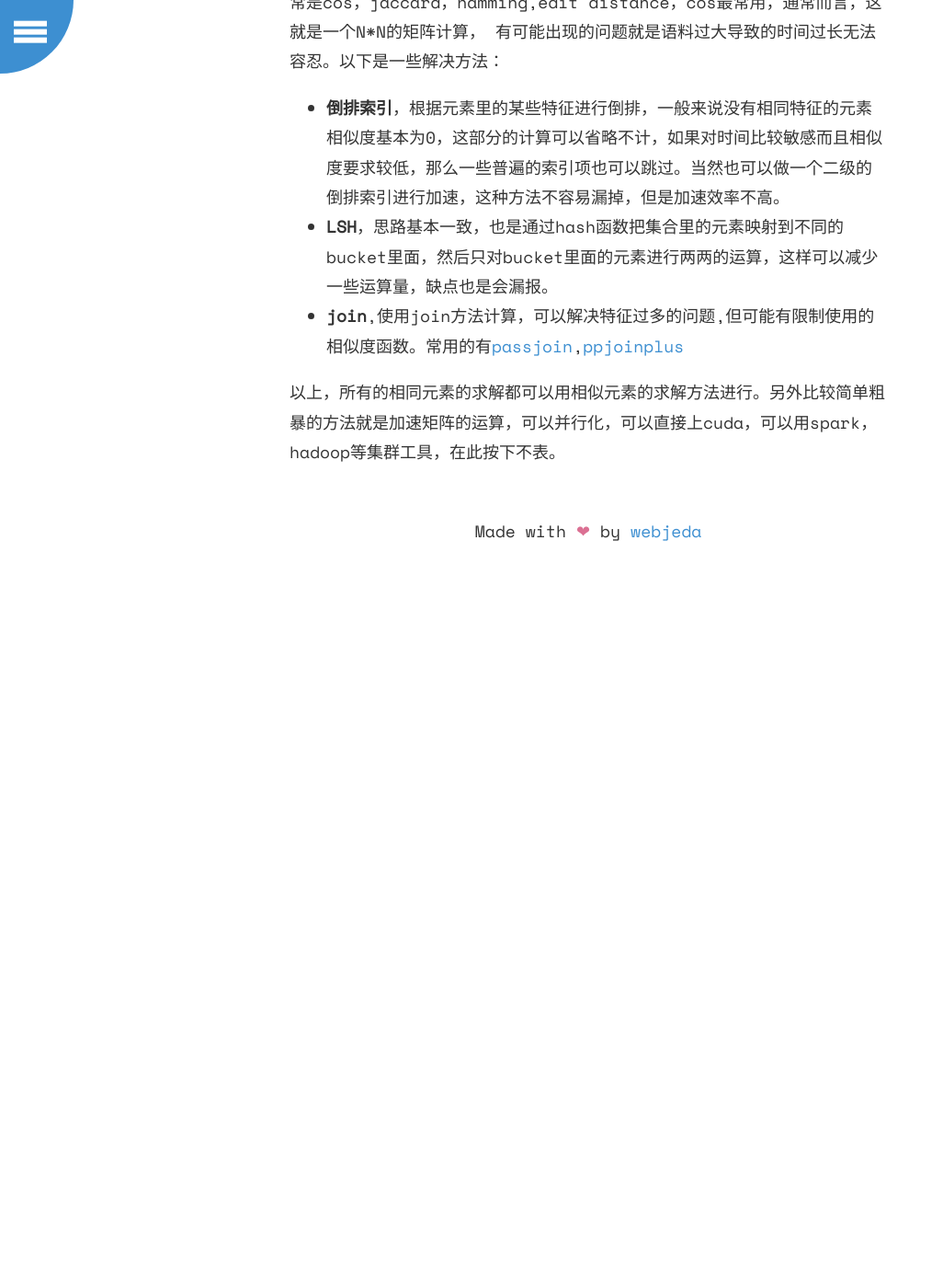
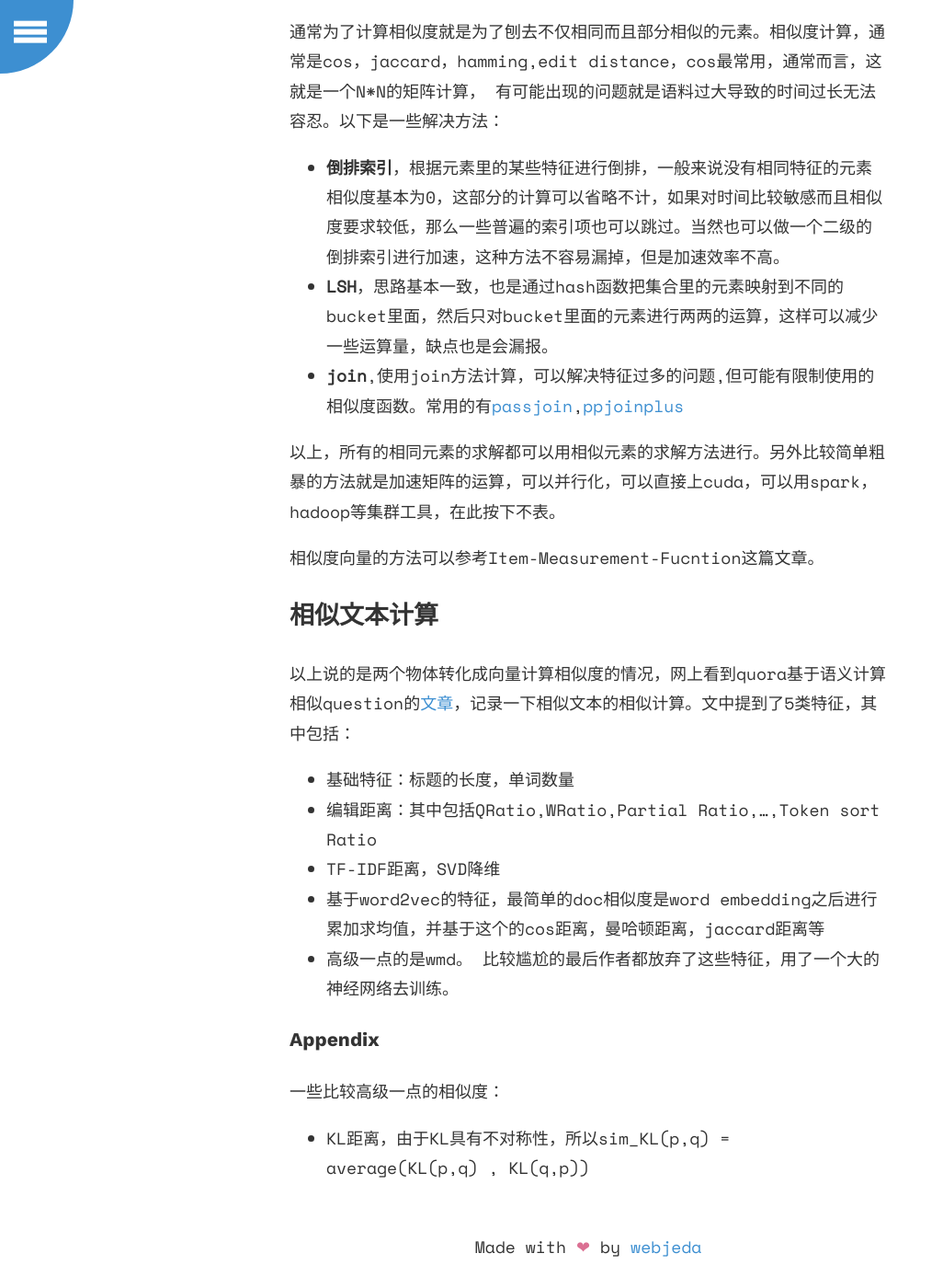
Before and after one commit to cdmaok/cdmaok.github.io, a Jekyll site: the page built from _posts/2016-03-22-De-duplicate and similarity calculation.md, in a window 1280 px wide and 1400 px high, scrolled down 1397 px. Shown: the whole window at 92% size, without its empty margins (0-1026 px from the left). Built offline with Jekyll 4.4.1, drawn with Linux system fonts in a browser that asks for light colours; before the commit the page ends 2027 px from its top, so only the background shows below that.

Commit message:
update readme baseline and similar

```diff
--- a/_posts/2016-03-22-De-duplicate and similarity calculation.md
+++ b/_posts/2016-03-22-De-duplicate and similarity calculation.md
@@ -5,14 +5,14 @@ category: Python
 ---
 
 以下简单小结一下去重和相似度计算。
-去重和相似度计算本质上而言都是查找问题，都是从一个集合里面找出一个子集合，而这个子集合和原来的集合有一定的重复关系，不同的是，**去重**则是两个元素完全相同，需要进行**相似度计算**的，通常是求两个相似的物体。对此分开说明。
+去重和相似度计算本质上而言都是查找问题，都是从一个集合里面找出一个子集合，而这个子集合和原来的集合有一定的重复关系，不同的是，**去重** 则是两个元素完全相同，需要进行 **相似度计算** 的，通常是求两个相似的物体。对此分开说明。
 
 ## 去重
 一般需要做去重计算的都不是文本集合，通常是一些id集合或者数字集合。对于id集合和数字集合，有大概以下的解决方案。
 * 直接使用语言的特性，将列表(array/list)转换成集合(set)，这样做很快，但是局限于内存，无法忍受大规模数据
-* 如果id或者数字都是大于0的，可以使用**bitSet**进行存储，开辟一个很大的空间，所有的bit都置为0，然后把id或者数字映射成一个整数，把这个整数所对应的bit置为1，这样每次查询对应的bit位即可。详细可看《编程珠玑》
-* 如果文本集合也想用这种方法，那么就需要做文本到整数的映射，通常使用hash函数（常用的hash函数待补充，這裡有[一點點](http://cdmaok.github.io/java/2015/12/17/Effective-Java/)），而且通常來說映射成多個整數而不是一个，这就是**bloom filter**，这个方法高效，但是会出现误报和漏判的情况。
-* 还有一种为了加强blomm filter的算法叫**Cuckoo Filter**，将一个bitSet分成多个bucket，然后采用hash算法确定bucket的位置，bucket内的位置和备用位置，如果位置有人，就采用备用位置，如果都有人，就把原来的人踢到他的备用位置上面去。具体细节去谷歌。
+* 如果id或者数字都是大于0的，可以使用 **bitSet** 进行存储，开辟一个很大的空间，所有的bit都置为0，然后把id或者数字映射成一个整数，把这个整数所对应的bit置为1，这样每次查询对应的bit位即可。详细可看《编程珠玑》
+* 如果文本集合也想用这种方法，那么就需要做文本到整数的映射，通常使用hash函数（常用的hash函数待补充，這裡有[一點點](http://cdmaok.github.io/java/2015/12/17/Usual-Hash/)），而且通常來說映射成多個整數而不是一个，这就是 **bloom filter** ，这个方法高效，但是会出现误报和漏判的情况。
+* 还有一种为了加强blomm filter的算法叫 **Cuckoo Filter** ，将一个bitSet分成多个bucket，然后采用hash算法确定bucket的位置，bucket内的位置和备用位置，如果位置有人，就采用备用位置，如果都有人，就把原来的人踢到他的备用位置上面去。具体细节去谷歌。
 
 ## 相似度计算
 通常为了计算相似度就是为了刨去不仅相同而且部分相似的元素。相似度计算，通常是cos，jaccard，hamming,edit distance，cos最常用，通常而言，这就是一个N*N的矩阵计算， 有可能出现的问题就是语料过大导致的时间过长无法容忍。以下是一些解决方法：
@@ -21,3 +21,20 @@ category: Python
   * **join**,使用join方法计算，可以解决特征过多的问题,但可能有限制使用的相似度函数。常用的有[passjoin](找不到了),[ppjoinplus](http://code.google.com/p/ppjoinplus)
 
 以上，所有的相同元素的求解都可以用相似元素的求解方法进行。另外比较简单粗暴的方法就是加速矩阵的运算，可以并行化，可以直接上cuda，可以用spark，hadoop等集群工具，在此按下不表。
+
+相似度向量的方法可以参考Item-Measurement-Fucntion这篇文章。
+
+## 相似文本计算
+以上说的是两个物体转化成向量计算相似度的情况，网上看到quora基于语义计算相似question的[文章](https://www.linkedin.com/pulse/duplicate-quora-question-abhishek-thakur)，记录一下相似文本的相似计算。文中提到了5类特征，其中包括：
+* 基础特征：标题的长度，单词数量
+* 编辑距离：其中包括QRatio,WRatio,Partial Ratio,...,Token sort Ratio
+* TF-IDF距离，SVD降维
+* 基于word2vec的特征，最简单的doc相似度是word embedding之后进行累加求均值，并基于这个的cos距离，曼哈顿距离，jaccard距离等
+* 高级一点的是wmd。
+比较尴尬的最后作者都放弃了这些特征，用了一个大的神经网络去训练。
+
+
+
+### Appendix
+一些比较高级一点的相似度：
+* KL距离，由于KL具有不对称性，所以sim_KL(p,q) = average(KL(p,q) , KL(q,p))
```
Also changed, not shown: _drafts/2016-03-01-Word-Embedding.md (+0 -1 lines), _posts/2016-10-03-Baselines.md (+3 -0 lines), README.md.
